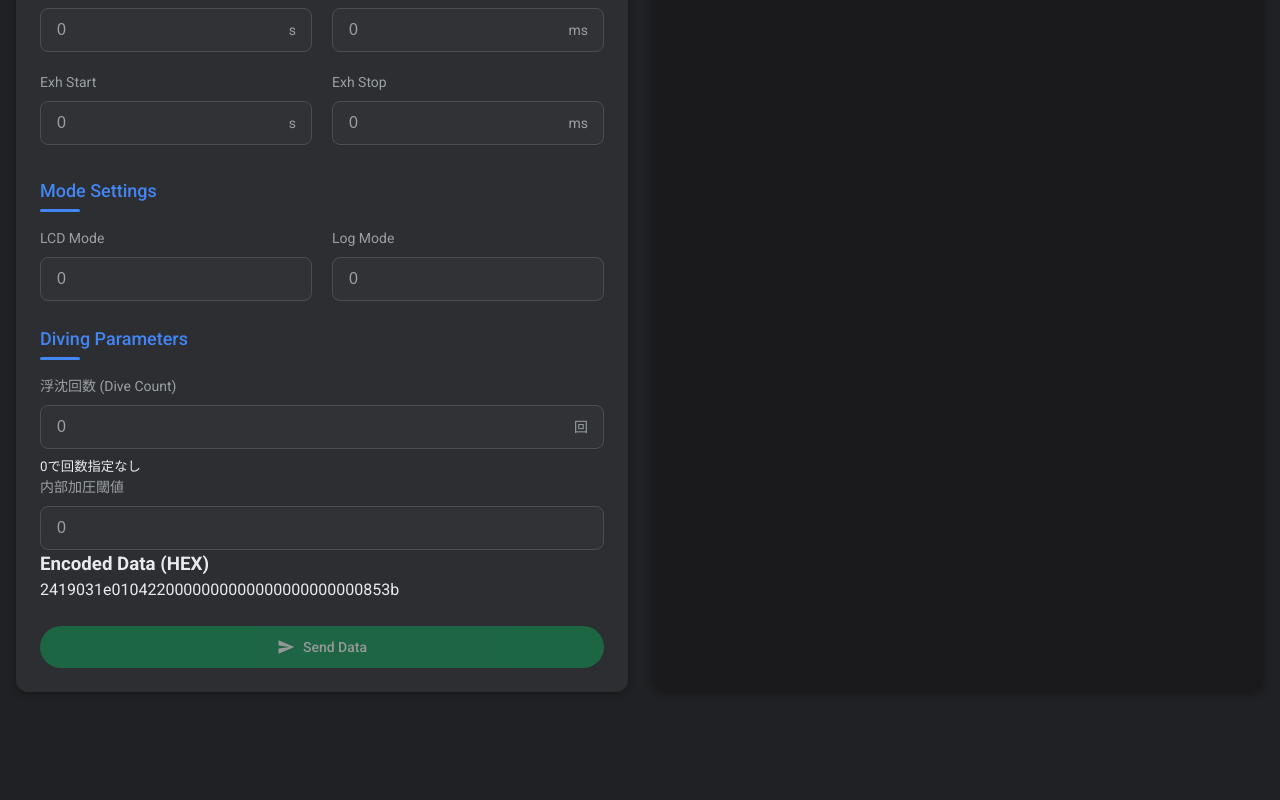
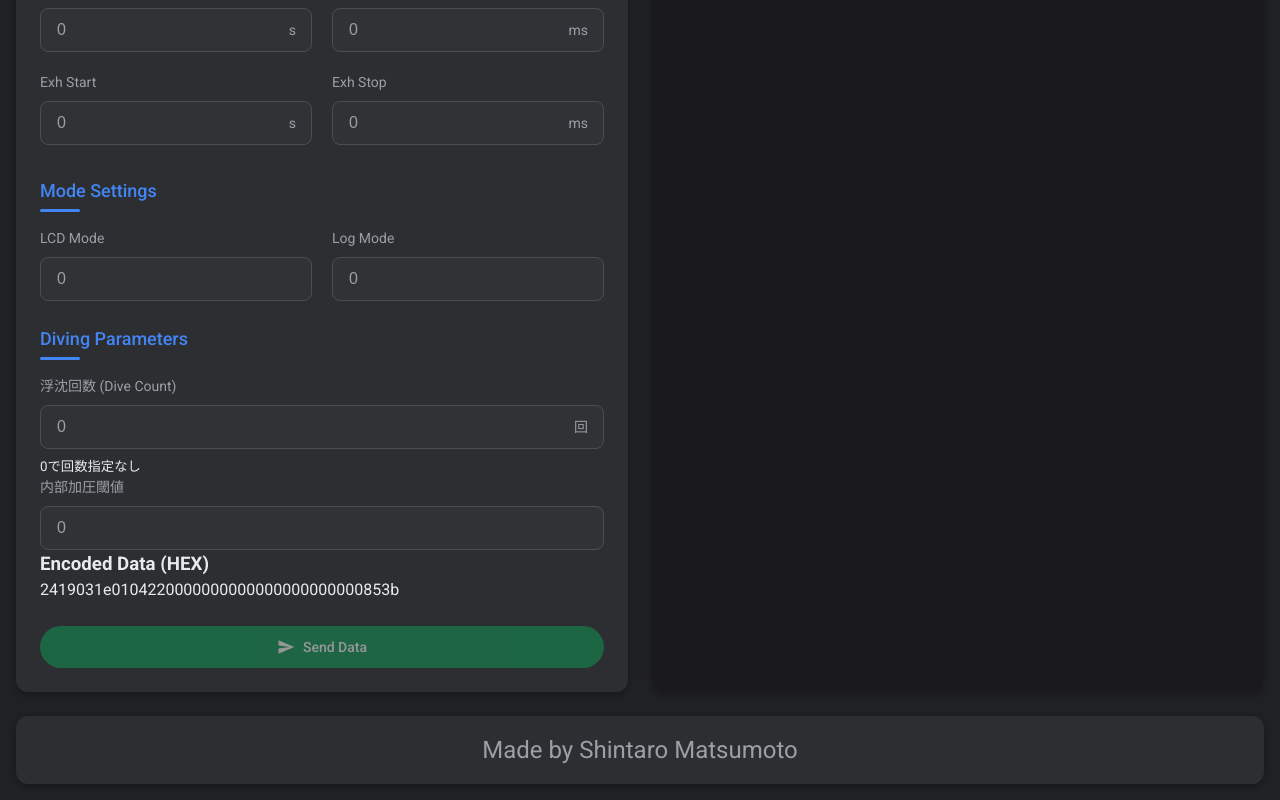
Before and after one commit to Triton-Project/Triton-Lite_Console, a React (Create React App) app in the folder triton-lite/: page / in a window 1280 px wide. Shown: the part 367-1167 px from the top of the page. Before the commit the page ends 1075 px from the top, so only its background shows below. Built offline with nearby package versions, Linux system fonts and the light colour scheme; a web font is replaced by a local one.

Commit message:
Add footer to App.js with creator credit; update App.css for consistent styling

```diff
--- a/triton-lite/src/App.css
+++ b/triton-lite/src/App.css
@@ -1,20 +1,20 @@
 /* Google-inspired Dark Theme for TRITON-LITE application */
 
-@import url('https://fonts.googleapis.com/css2?family=Roboto:wght@300;400;500;700&family=Product+Sans:wght@400;700&display=swap');
-@import url('https://fonts.googleapis.com/icon?family=Material+Icons');
+@import url("https://fonts.googleapis.com/css2?family=Roboto:wght@300;400;500;700&family=Product+Sans:wght@400;700&display=swap");
+@import url("https://fonts.googleapis.com/icon?family=Material+Icons");
 
 :root {
-  --primary-color: #4285F4; /* Google Blue */
-  --accent-color: #0F9D58;  /* Google Green */
-  --warning-color: #FBBC05; /* Google Yellow */
-  --error-color: #EA4335;   /* Google Red */
-  --bg-dark: #202124;       /* Dark background (Google Dark theme) */
-  --bg-card: #2D2E31;       /* Card background */
-  --bg-input: #35363A;      /* Input background */
-  --text-primary: #E8EAED;  /* Primary text */
-  --text-secondary: #9AA0A6; /* Secondary text */
-  --border-color: #5F6368;  /* Border color */
-  --console-text: #00ff00;  /* Console text (kept green as requested) */
+  --primary-color: #4285f4; /* Google Blue */
+  --accent-color: #0f9d58; /* Google Green */
+  --warning-color: #fbbc05; /* Google Yellow */
+  --error-color: #ea4335; /* Google Red */
+  --bg-dark: #202124; /* Dark background (Google Dark theme) */
+  --bg-card: #2d2e31; /* Card background */
+  --bg-input: #35363a; /* Input background */
+  --text-primary: #e8eaed; /* Primary text */
+  --text-secondary: #9aa0a6; /* Secondary text */
+  --border-color: #5f6368; /* Border color */
+  --console-text: #00ff00; /* Console text (kept green as requested) */
   --shadow: 0 2px 6px rgba(0, 0, 0, 0.3);
   --card-radius: 12px;
   --input-radius: 8px;
@@ -28,7 +28,7 @@
 }
 
 body {
-  font-family: 'Roboto', sans-serif;
+  font-family: "Roboto", sans-serif;
   background-color: var(--bg-dark);
   color: var(--text-primary);
   line-height: 1.5;
@@ -59,14 +59,14 @@ body {
 }
 
 .logo-text {
-  font-family: 'Product Sans', sans-serif;
+  font-family: "Product Sans", sans-serif;
   font-size: 32px;
   font-weight: 700;
   color: var(--primary-color);
 }
 
 .logo-lite {
-  font-family: 'Product Sans', sans-serif;
+  font-family: "Product Sans", sans-serif;
   font-size: 24px;
   font-weight: 400;
   color: var(--accent-color);
@@ -104,21 +104,25 @@ body {
   gap: 24px;
 }
 
-.left-panel, .right-panel {
+.left-panel,
+.right-panel {
   display: flex;
   flex-direction: column;
   gap: 24px;
 }
 
 /* Card styles */
-.connection-card, .output-card, .parameters-card {
+.connection-card,
+.output-card,
+.parameters-card {
   background-color: var(--bg-card);
   border-radius: var(--card-radius);
   box-shadow: var(--shadow);
   overflow: hidden;
 }
 
-.connection-card, .parameters-card {
+.connection-card,
+.parameters-card {
   padding: 24px;
 }
 
@@ -133,7 +137,7 @@ h2 {
 }
 
 h2::after {
-  content: '';
+  content: "";
   position: absolute;
   left: 0;
   bottom: 0;
@@ -161,7 +165,7 @@ h2::after {
   border: none;
   border-radius: var(--button-radius);
   padding: 10px 20px;
-  font-family: 'Roboto', sans-serif;
+  font-family: "Roboto", sans-serif;
   font-size: 14px;
   font-weight: 500;
   cursor: pointer;
@@ -237,7 +241,7 @@ h2::after {
   height: 865px;
   overflow-y: auto;
   padding: 16px 24px;
-  font-family: 'Roboto Mono', monospace;
+  font-family: "Roboto Mono", monospace;
   font-size: 13px;
   color: var(--console-text);
   background-color: #1a1a1c;
@@ -333,7 +337,8 @@ h2::after {
     grid-template-columns: 1fr;
   }
 
-  .form-grid, .mode-controls {
+  .form-grid,
+  .mode-controls {
     grid-template-columns: 1fr;
   }
 }
@@ -358,3 +363,27 @@ h2::after {
   width: 15%;
   height: auto;
 }
+
+/* Header right section */
+.header-right {
+  display: flex;
+  align-items: center;
+  gap: 16px;
+}
+
+.header-credit {
+  color: var(--text-secondary);
+  font-size: 14px;
+}
+
+/* Footer styles */
+.app-footer {
+  text-align: center;
+  padding: 16px;
+  margin-top: 24px;
+  color: var(--text-secondary);
+  font-size: 24px;
+  background-color: var(--bg-card);
+  border-radius: var(--card-radius);
+  box-shadow: var(--shadow);
+}
--- a/triton-lite/src/App.js
+++ b/triton-lite/src/App.js
@@ -572,6 +572,9 @@ useEffect(() => {
           </div>
         </div>
       </div>
+      <footer className="app-footer">
+        Made by Shintaro Matsumoto
+      </footer>
     </div>
   );
 }
```
